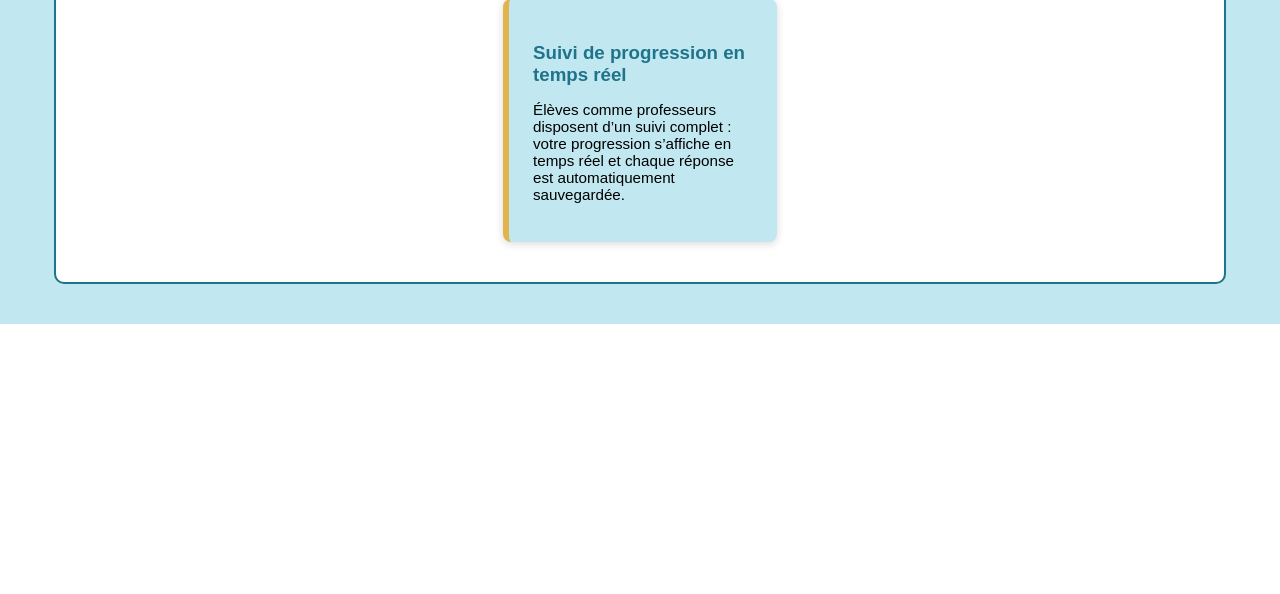
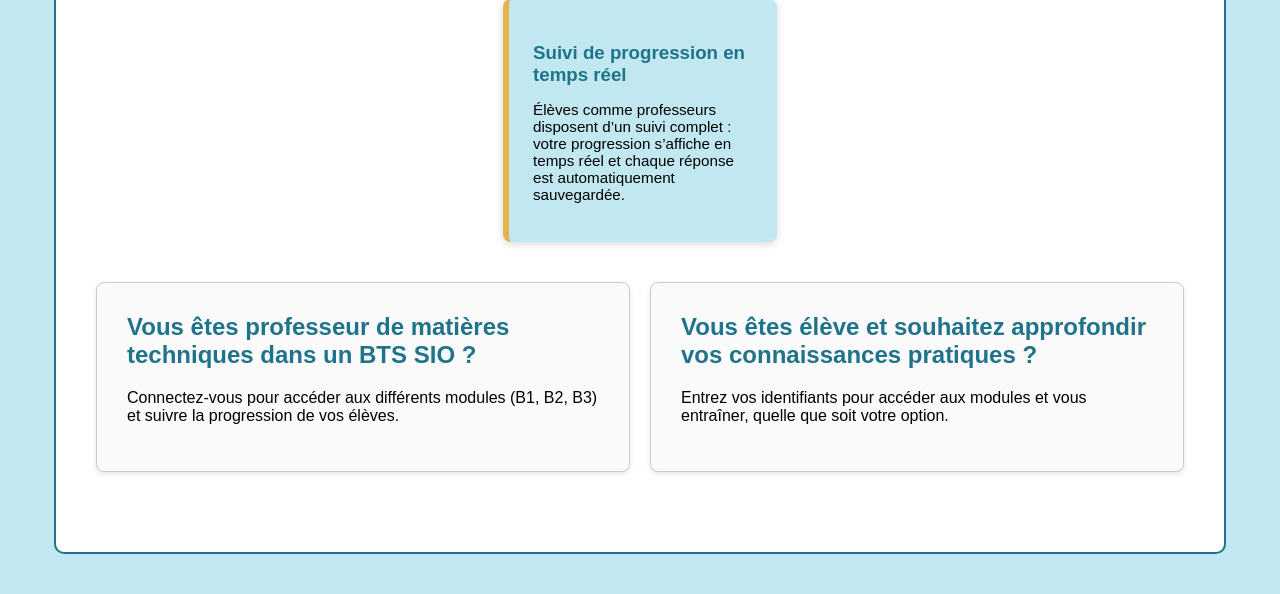
Before and after one commit to Apprentissage-Cours-Stage/SIO-Magistrum, a Django app: page / in a window 1280 px wide. Shown: the part 808-1402 px from the top of the page. Before the commit the page ends 1132 px from the top, so only its background shows below. Run offline with Django 5.2, Linux system fonts and the light colour scheme.

Commit message:
Ajout des 2 sections de connexion selon le role

```diff
--- a/SIOMagistrum/home/static/home/index.css
+++ b/SIOMagistrum/home/static/home/index.css
@@ -64,3 +64,26 @@ h2 {
 .card p {
     font-size: 0.95rem;
 }
+
+.connexion-section {
+    display: flex;
+    width: 100%;
+    gap: 20px;
+    flex-wrap: wrap;
+    margin: 40px 0;
+    box-sizing: border-box;
+}
+
+.prof-section, .eleve-section {
+    flex: 1;
+    min-width: 300px;
+    padding: 30px;
+    border: 1px solid #ccc;
+    border-radius: 8px;
+    background-color: #fafafa;
+    box-shadow: 0 2px 5px rgba(0,0,0,0.1);
+}
+
+.prof-section h2, .eleve-section h2 {
+    margin-top: 0;
+}
--- a/SIOMagistrum/home/templates/home/index.html
+++ b/SIOMagistrum/home/templates/home/index.html
@@ -46,7 +46,8 @@
                 <!-- Carte Exercices avec résultat concret -->
                 <div class="card">
                     <h3>Des résultats concrets de ce que vous ecrivez</h3>
-                    <p>Tous vos scripts ou commandes seront exécutés en temps réel sur une machine virtuelle containerisée,
+                    <p>Tous vos scripts ou commandes seront exécutés en temps réel sur une machine virtuelle
+                        containerisée,
                         vous permettant de visualiser immédiatement le résultat de votre travail.</p>
                 </div>
                 <!-- Carte Suivi en temps réel -->
@@ -57,7 +58,17 @@
                 </div>
             </div>
         </section>
+        <section class="connexion-section">
+            <div class="prof-section">
+                <h2>Vous êtes professeur de matières techniques dans un BTS SIO ?</h2>
+                <p>Connectez-vous pour accéder aux différents modules (B1, B2, B3) et suivre la progression de vos
+                    élèves.</p>
+            </div>
+            <div class="eleve-section">
+                <h2>Vous êtes élève et souhaitez approfondir vos connaissances pratiques ?</h2>
+                <p>Entrez vos identifiants pour accéder aux modules et vous entraîner, quelle que soit votre option.</p>
+            </div>
+        </section>
     </main>
 </body>
-
 </html>
```
